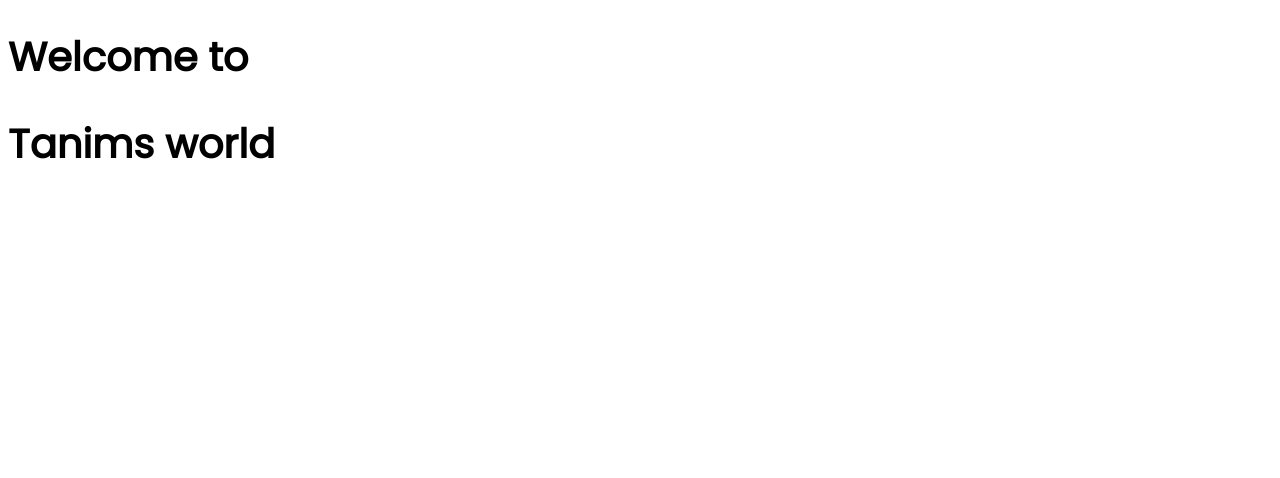
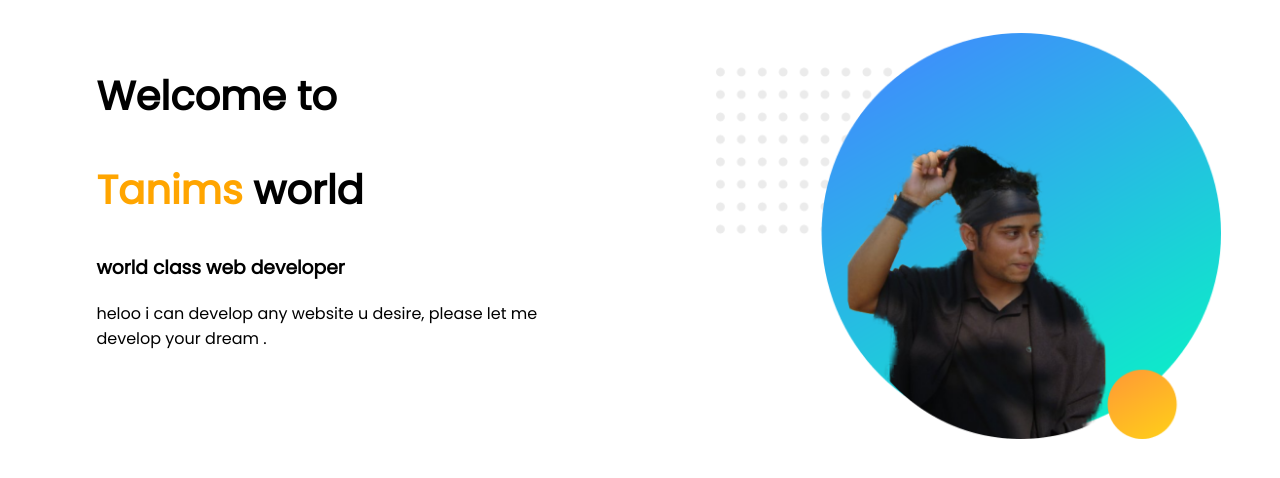
Before and after one commit to tanimgit/portfolio, a plain HTML site: page index.html in a window 1280 px wide. Drawn offline with Linux system fonts and the light colour scheme.

Commit message:
top part done

```diff
--- a/index.html
+++ b/index.html
@@ -9,8 +9,18 @@
     <link rel="stylesheet" href="style.css">
 </head>
 <body>
-    <h1>Welcome to </h1>
-    <h1>Tanims world</h1>
+   <section>
+    <div class='halfwidth'>
+        <h1>Welcome to </h1>
+        <h1> <span class='name-highlights'>Tanims</span> world</h1>
+        <h3>world class web developer</h3>
+        <p>heloo  i can develop any website u desire, please let me develop your dream .</p>
+    </div>
+    <div class='halfwidth'>
+        <img src="images/profile.png" alt="profile">
+    </div>
+
+   </section>
 
 </body>
 </html>
--- a/style.css
+++ b/style.css
@@ -6,3 +6,19 @@ h1{
 
     font-size: 40px;
 }
+
+.name-highlights{
+color:orange;
+
+}
+
+.halfwidth{
+    width: 40%;
+    float:left;
+    margin-left:5%;
+    padding:2%;
+}
+
+.halfwidth img{
+    width:100%
+}
```
Also changed, not shown: images/profile.png (added), images/tchocolate.jpg (added), images/that (1).jpg (added), images/that.jpg (added), 2 other files.
